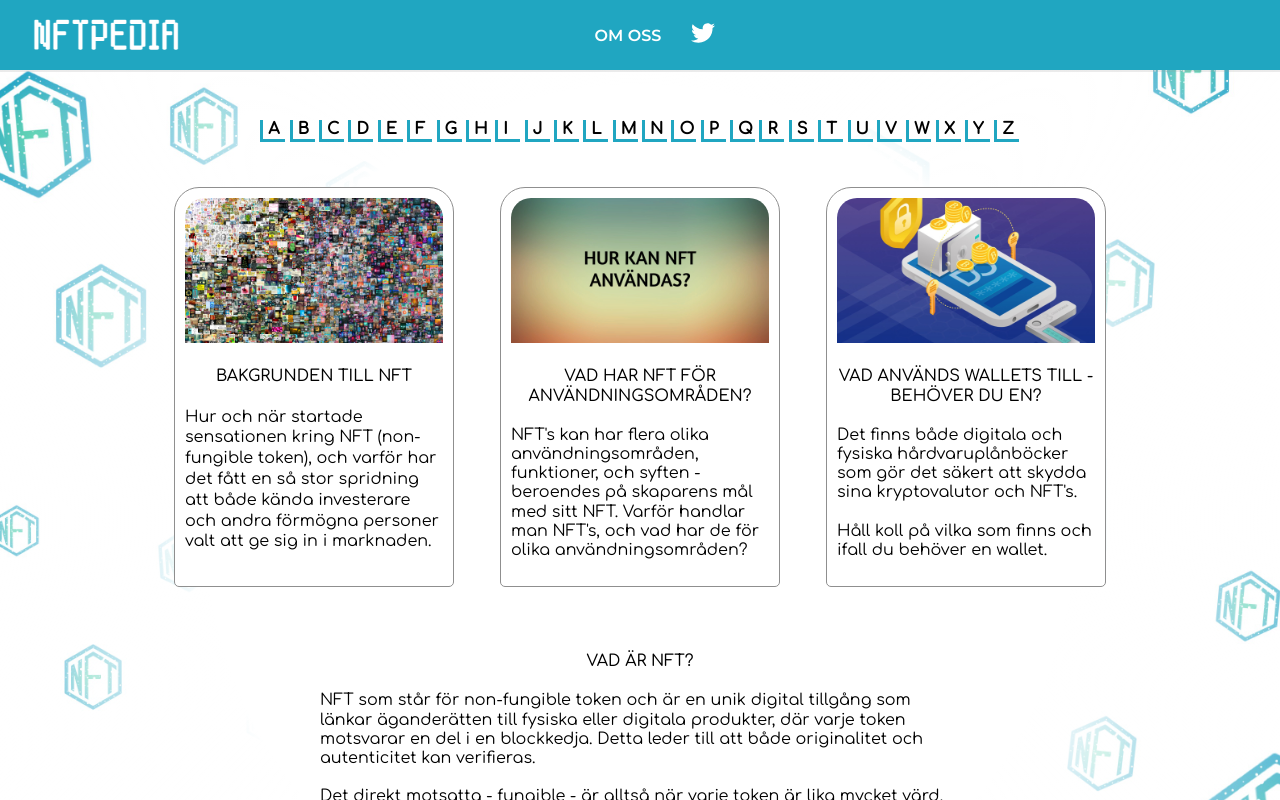
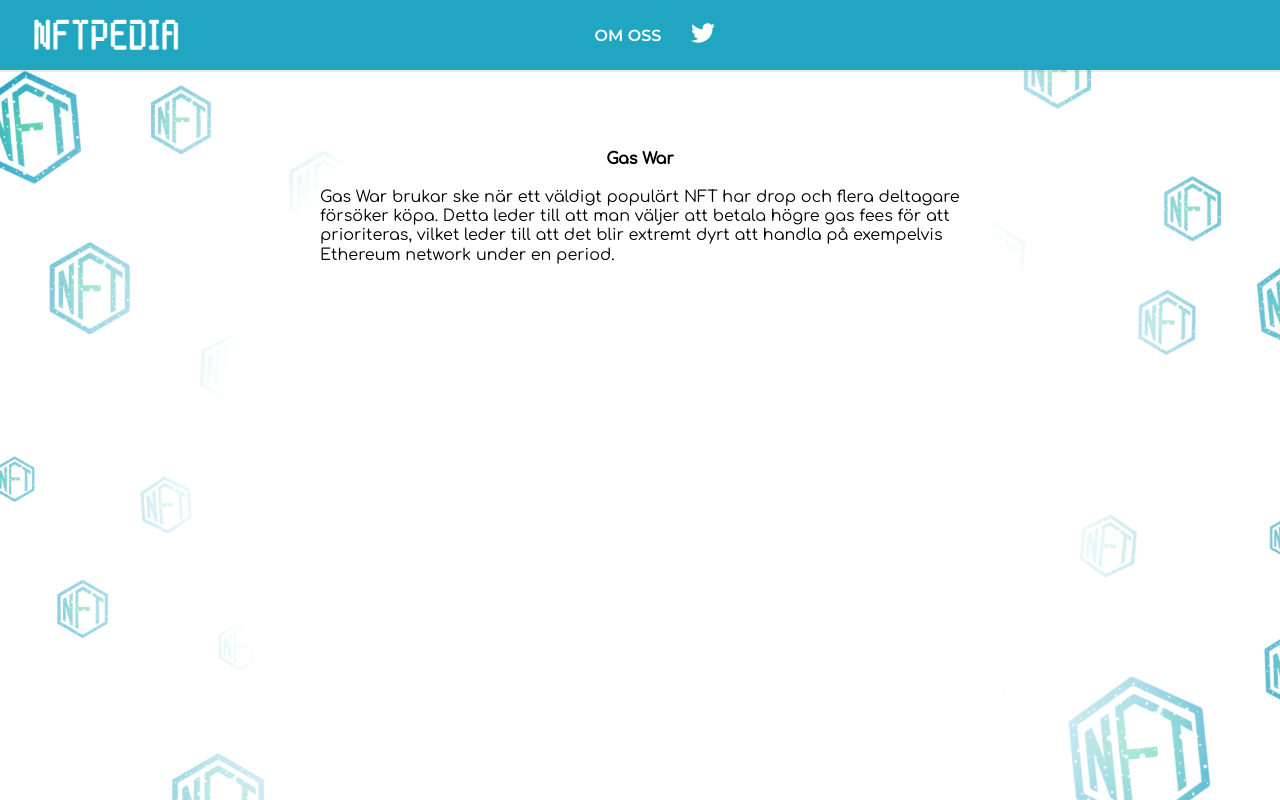
Before and after one commit to jossifelefteriadis/nftpedia, a React (Create React App) app: page /gas-war in a window 1280 px wide. Shown: the top 800 px of the page. Built offline with nearby package versions, Linux system fonts and the light colour scheme.

Commit message:
Add description for gas war

```diff
--- a/src/components/PageContainer.js
+++ b/src/components/PageContainer.js
@@ -43,6 +43,7 @@ import FloorPrice from "./words/FloorPrice";
 import Fud from "./words/Fud";
 
 import GasFees from "./words/GasFees";
+import GasWar from "./words/GasWar";
 
 import A from "./letter/A";
 import B from "./letter/B";
@@ -161,6 +162,9 @@ export default class PageContainer extends React.Component {
           <Route path="/gas-fees">
             <GasFees />
           </Route>
+          <Route path="/gas-war">
+            <GasWar />
+          </Route>
           <Route path="/A">
             <A />
           </Route>
--- /dev/null
+++ b/src/components/words/GasWar.js
@@ -0,0 +1,15 @@
+import React from "react";
+
+const GasWar = () => (
+  <section className="word-description-container">
+    <h1>Gas War</h1>
+    <p>
+      Gas War brukar ske när ett väldigt populärt NFT har drop och flera
+      deltagare försöker köpa. Detta leder till att man väljer att betala högre
+      gas fees för att prioriteras, vilket leder till att det blir extremt dyrt
+      att handla på exempelvis Ethereum network under en period.
+    </p>
+  </section>
+);
+
+export default GasWar;
```
